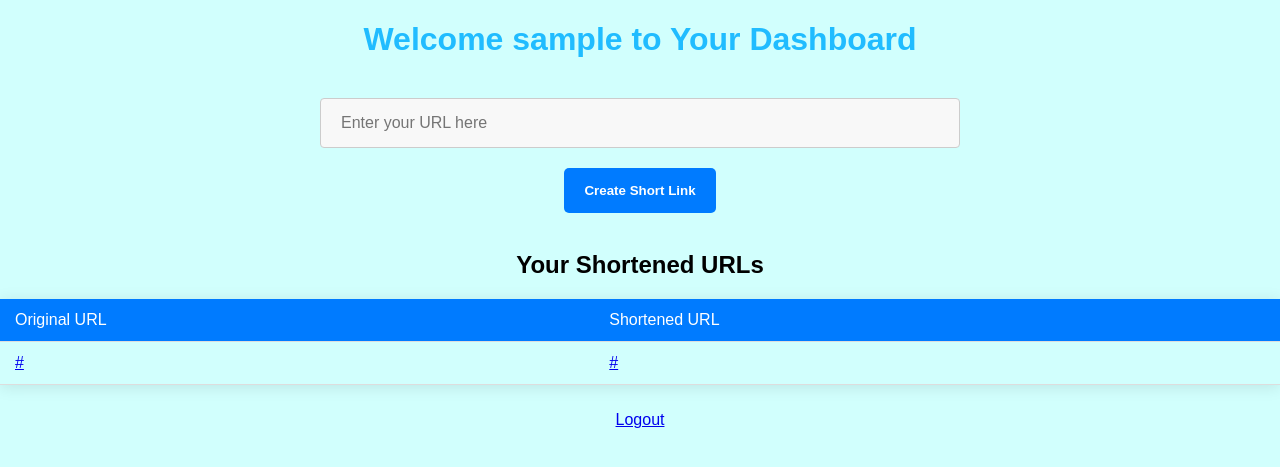
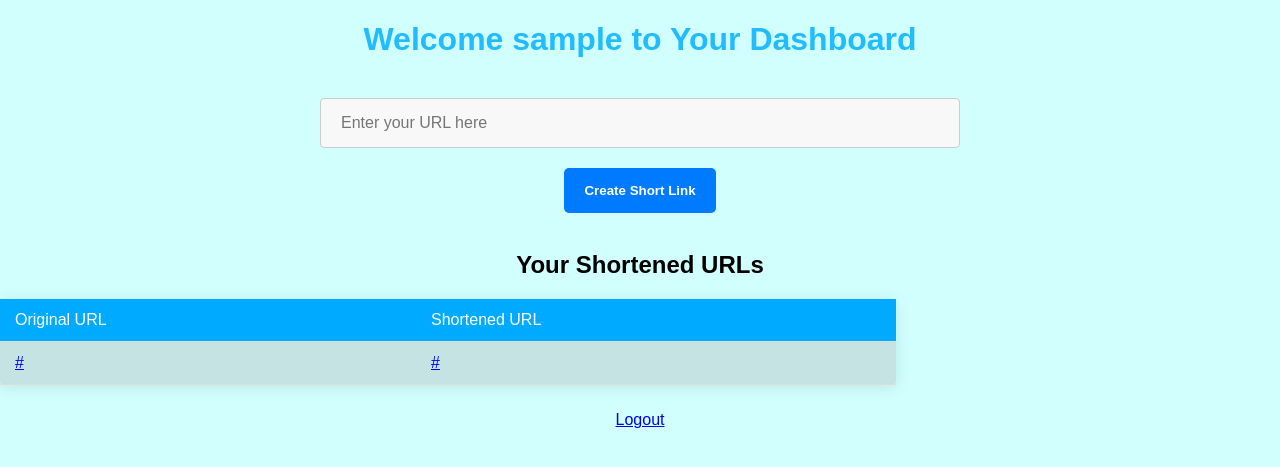
Before and after one commit to AparneshShukla/url-shortener, a Flask app: page /dashboard in a window 1280 px wide. Shown: the top 467 px of the page. Run offline with Flask 3, Linux system fonts and the light colour scheme; the visitor is signed in with stand-in values (Sample User, id 1); tables that the repository leaves empty hold one stand-in row (values such as "Sample post").

Commit message:
Update dashboard.css

```diff
--- a/MyApp/static/dashboard.css
+++ b/MyApp/static/dashboard.css
@@ -9,12 +9,13 @@ h1 {
     margin : 0;
 }
 
-/* Table Styles */
 table {
     border-collapse: collapse;
-    width: 100%;
+    width: 70%;
     margin-top: 20px;
     box-shadow: 0 2px 15px rgba(0, 0, 0, 0.1);
+    border-radius: 4px;
+    background-color: #aaaaaa55;
 }
 
 th, td {
@@ -24,7 +25,7 @@ th, td {
 }
 
 th {
-    background-color: #007bff;
+    background-color: #00abff;
     color: #ffffff;
     font-weight: normal;
 }
```
